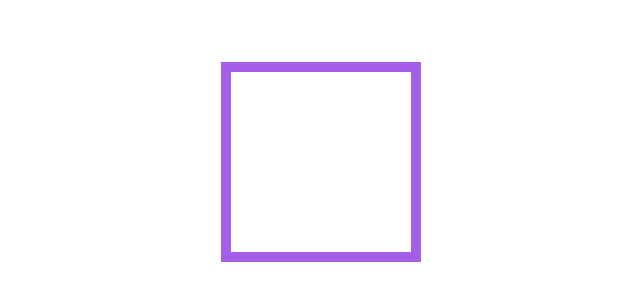
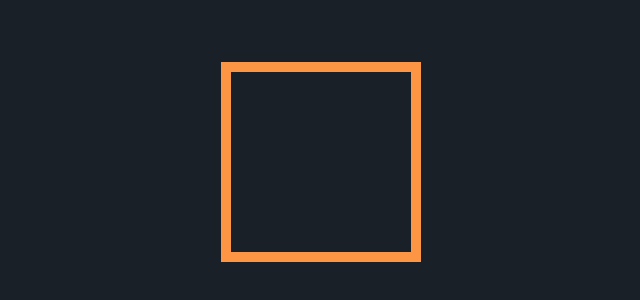
Before and after one commit to JPabloMF/cryptocurrencies, a React (Create React App) app: page / in a window 1280 px wide. Shown: the part 238-538 px from the top of the page, without its empty margins (319-959 px from the left). Built offline with nearby package versions, Linux system fonts and the light colour scheme; no server answers.

Commit message:
Modifying preloader * Preloader modified based on new color palette

```diff
--- a/src/components/loader/index.jsx
+++ b/src/components/loader/index.jsx
@@ -14,7 +14,7 @@ const animationLoader = keyframes`
 const StyledLoader = styled.div`
   width: 200px;
   height: 200px;
-  border: 10px solid #a55eea;
+  border: 10px solid #fd9644;
   background-color: transparent;
   animation: ${animationLoader} 2s linear infinite;
 `;
@@ -25,7 +25,7 @@ const StyledLoaderContainer = styled.div`
   left: 0;
   width: 100%;
   height: 100vh;
-  background-color: #fff;
+  background-color: #1a2028;
   display: flex;
   justify-content: center;
   align-items: center;
```
